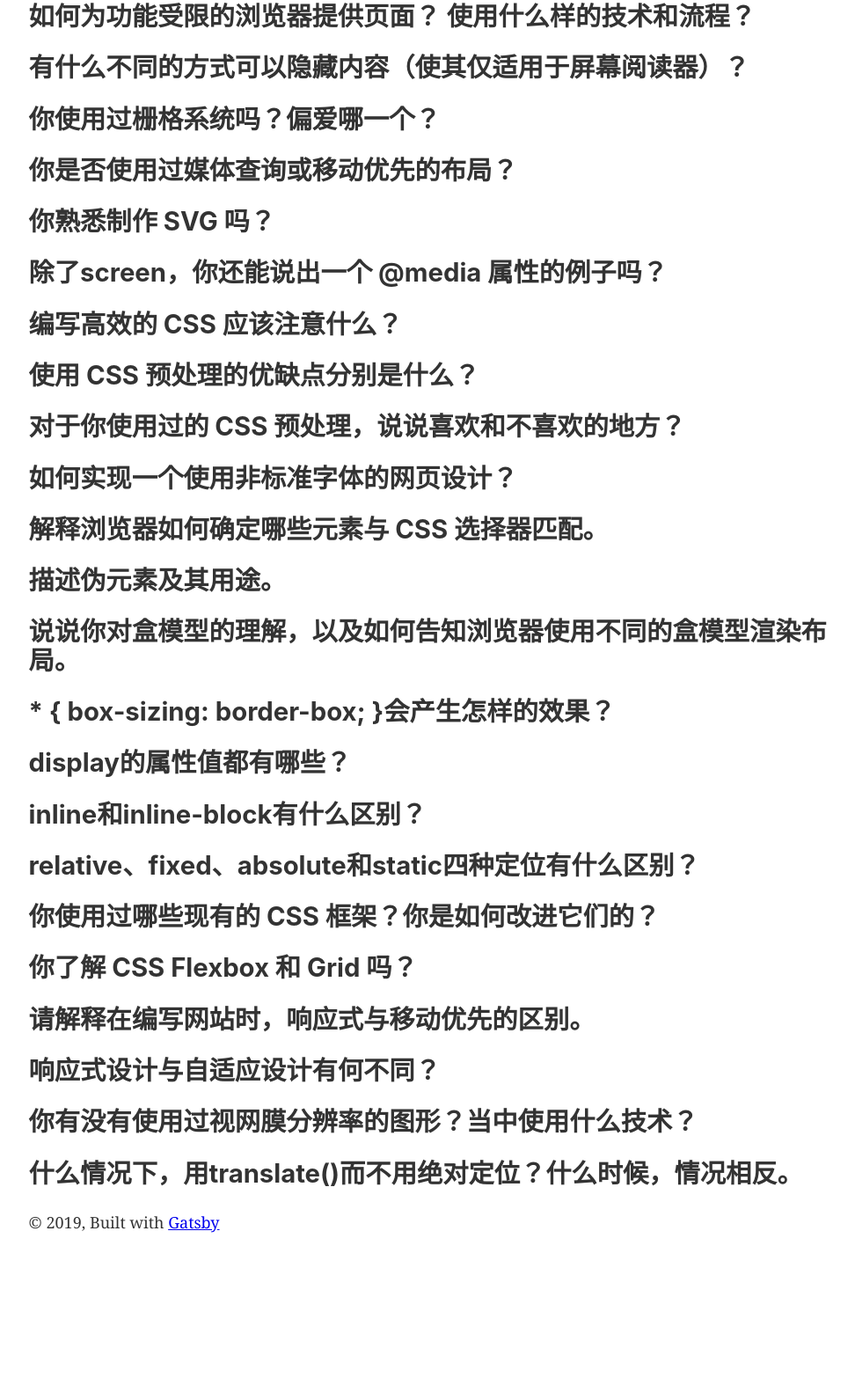
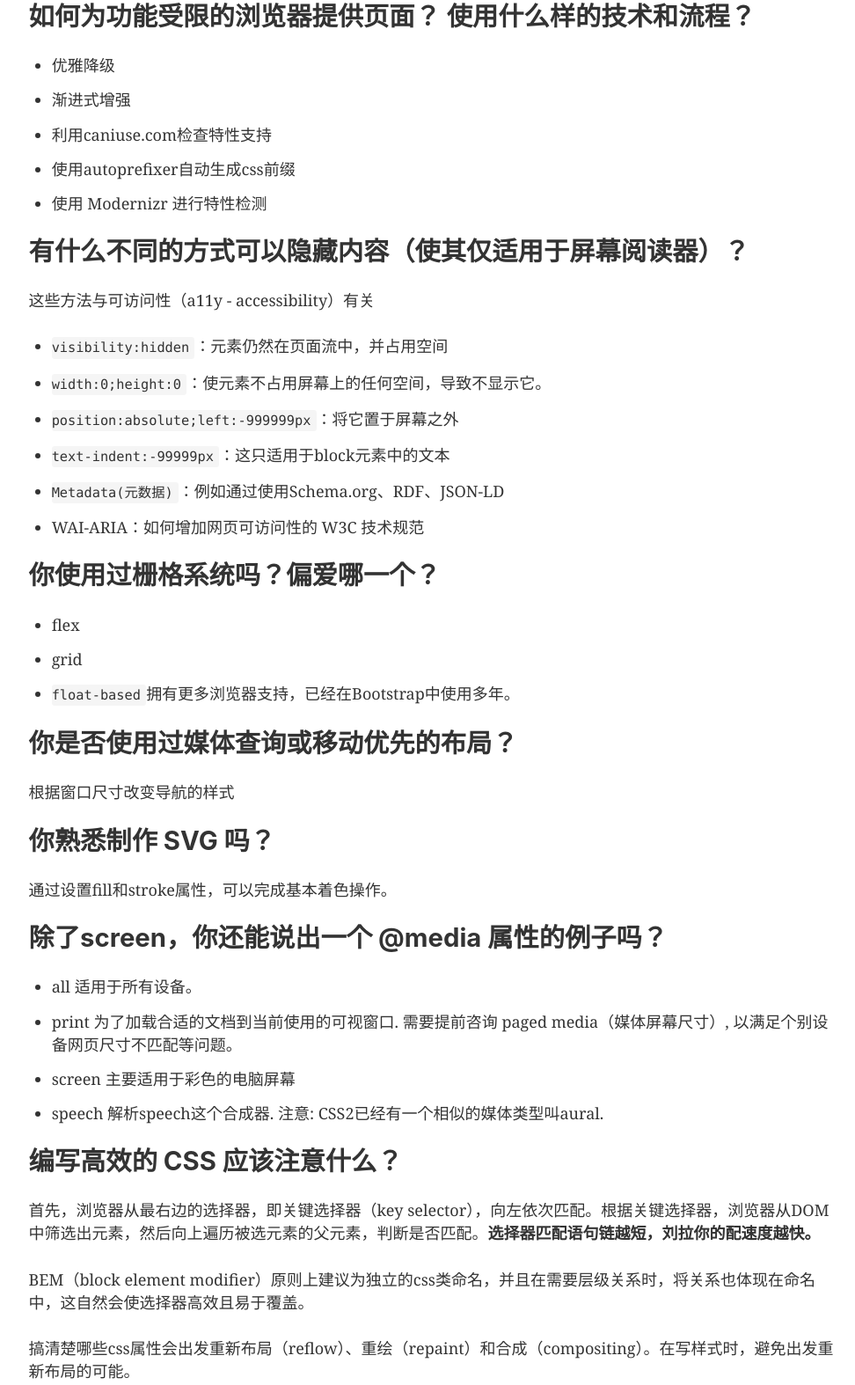
Before and after one commit to yukai-w/blog, a Gatsby site: page /learn-note/learn-css in a window 1280 px wide. Shown: the part 2314-3888 px from the top of the page at 88% size, without its empty margins (147-1119 px from the left). Before the commit the page ends 3742 px from the top, so only its background shows below. Built offline with nearby package versions, Linux system fonts and the light colour scheme; Gatsby itself is replaced by a stand-in of ours.

Commit message:
Update learn-css.md

```diff
--- a/src/pages/learn-note/learn-css.md
+++ b/src/pages/learn-note/learn-css.md
@@ -71,21 +71,65 @@ css中的z-index属性控制重叠元素的垂直叠加顺序，z-index只能影
 
 ## 如何为功能受限的浏览器提供页面？ 使用什么样的技术和流程？
 
-
+- 优雅降级
+- 渐进式增强
+- 利用caniuse.com检查特性支持
+- 使用autoprefixer自动生成css前缀
+- 使用 Modernizr 进行特性检测
 
 ## 有什么不同的方式可以隐藏内容（使其仅适用于屏幕阅读器）？
 
+这些方法与可访问性（a11y - accessibility）有关
+
+- `visibility:hidden`：元素仍然在页面流中，并占用空间
+- `width:0;height:0`：使元素不占用屏幕上的任何空间，导致不显示它。
+- `position:absolute;left:-999999px`：将它置于屏幕之外
+- `text-indent:-99999px`：这只适用于block元素中的文本
+- `Metadata(元数据)`：例如通过使用Schema.org、RDF、JSON-LD
+- WAI-ARIA：如何增加网页可访问性的 W3C 技术规范
+
+
 ## 你使用过栅格系统吗？偏爱哪一个？
+
+- flex
+- grid
+- `float-based` 拥有更多浏览器支持，已经在Bootstrap中使用多年。
 
 ## 你是否使用过媒体查询或移动优先的布局？
 
+根据窗口尺寸改变导航的样式
+
 ## 你熟悉制作 SVG 吗？
+
+通过设置fill和stroke属性，可以完成基本着色操作。
 
 ## 除了screen，你还能说出一个 @media 属性的例子吗？
 
+- all 适用于所有设备。
+- print 为了加载合适的文档到当前使用的可视窗口. 需要提前咨询 paged media（媒体屏幕尺寸）, 以满足个别设备网页尺寸不匹配等问题。
+- screen 主要适用于彩色的电脑屏幕
+- speech 解析speech这个合成器. 注意: CSS2已经有一个相似的媒体类型叫aural.
+
 ## 编写高效的 CSS 应该注意什么？
 
+首先，浏览器从最右边的选择器，即关键选择器（key selector），向左依次匹配。根据关键选择器，浏览器从DOM中筛选出元素，然后向上遍历被选元素的父元素，判断是否匹配。**选择器匹配语句链越短，刘拉你的配速度越快。**
+
+BEM（block element modifier）原则上建议为独立的css类命名，并且在需要层级关系时，将关系也体现在命名中，这自然会使选择器高效且易于覆盖。
+
+搞清楚哪些css属性会出发重新布局（reflow）、重绘（repaint）和合成（compositing）。在写样式时，避免出发重新布局的可能。
+
 ## 使用 CSS 预处理的优缺点分别是什么？
+
+优点：
+- 提高css可维护性
+- 易于编写嵌套选择器
+- 引入变量，增添主题功能。可以在不同的项目中共享主题文件
+- 通过混合（Mixins）生成重复的css
+- 将代码分割成多个文件。**不进行预处理的css，虽然也可以分割成多个文件，但需要建立多个HTTP请求加载这些文件。**
+
+缺点：
+- 需要预处理工具
+- 重新编译的时间可能会慢
 
 ## 对于你使用过的 CSS 预处理，说说喜欢和不喜欢的地方？
 
```
